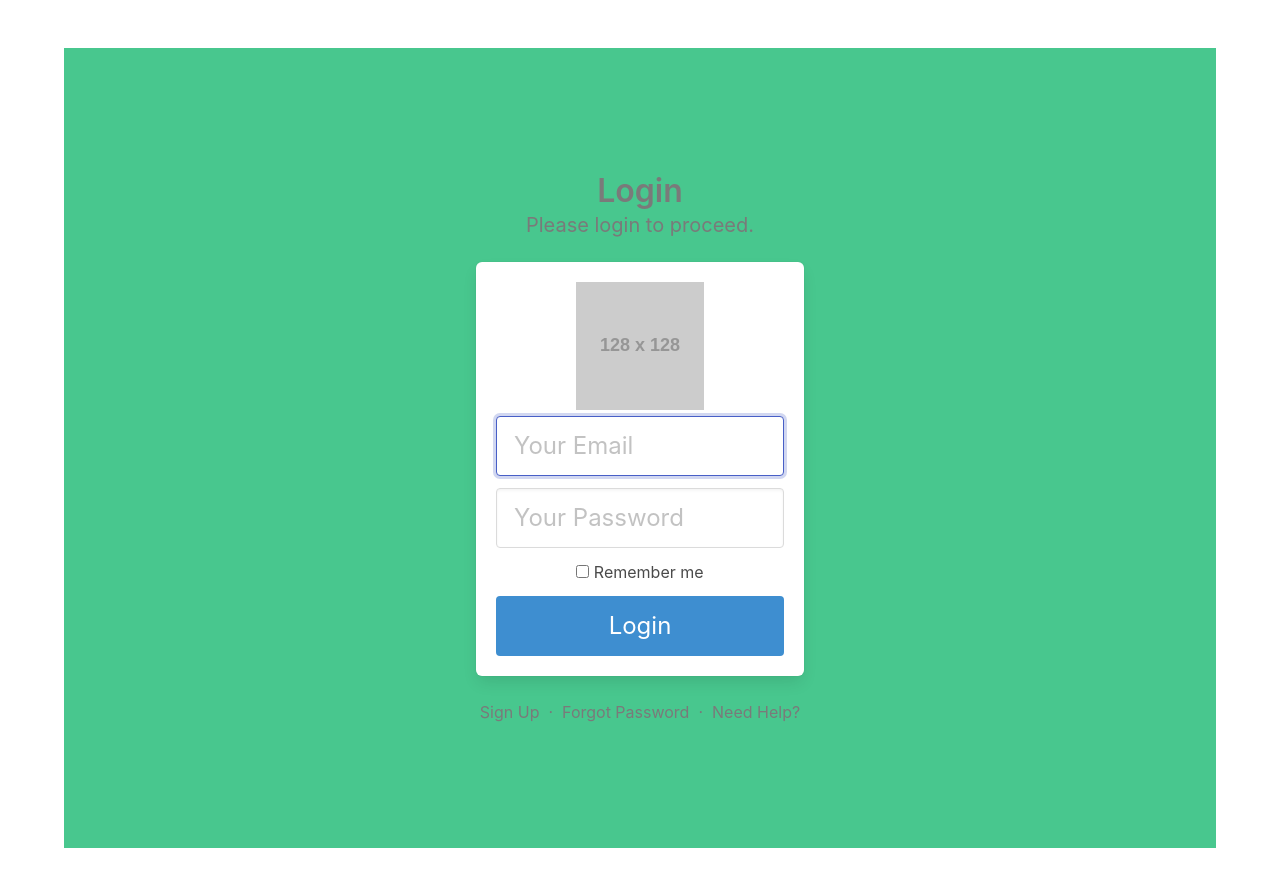
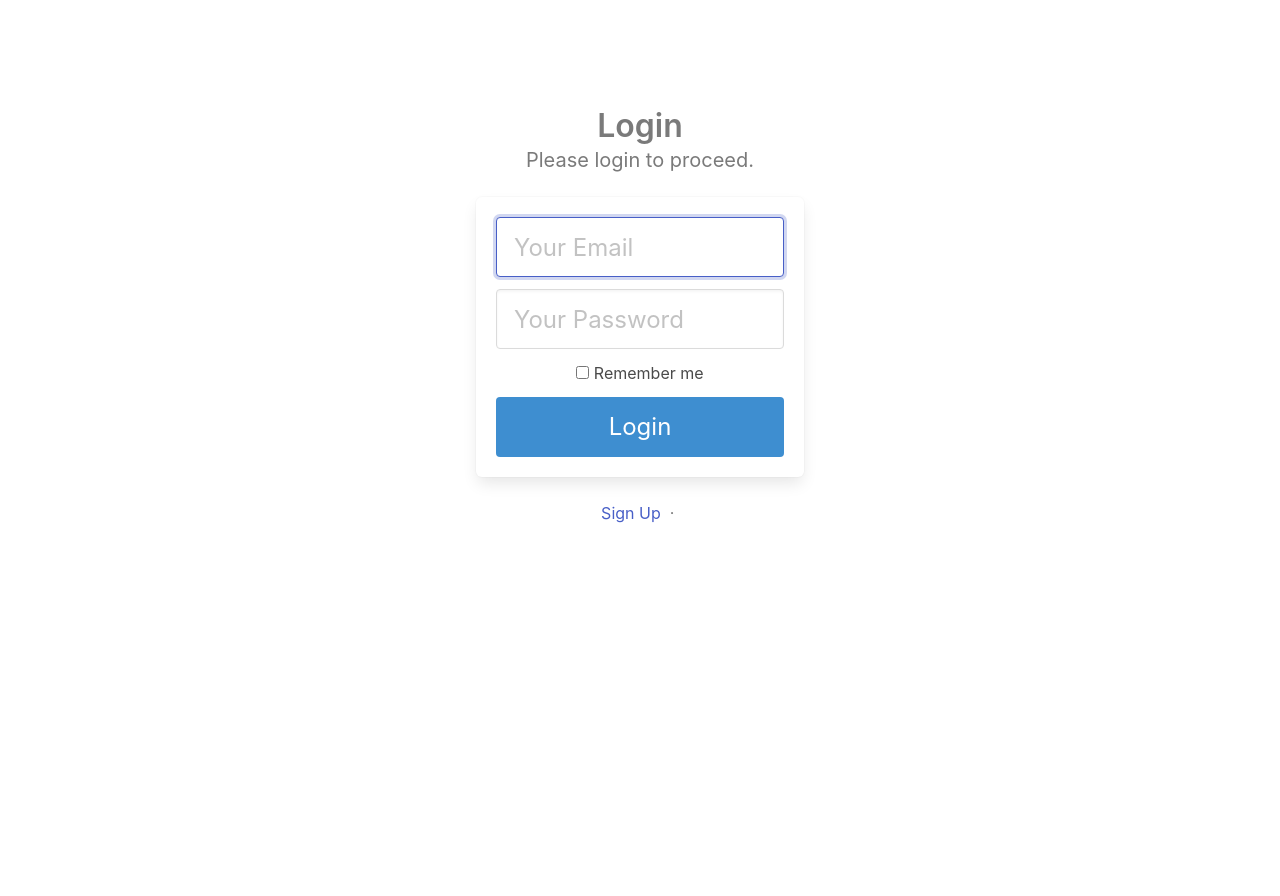
Before and after one commit to algometrix/time_series_graph, a Flask app: page /login in a window 1280 px wide. After the commit the page ends 523 px from the top, so only its background shows below. Run offline with Flask 2, Linux system fonts and the light colour scheme; grey boxes labelled with a size stand in for pictures from a placeholder-image service; some libraries are stand-ins or nearby versions.

Commit message:
HTML Changes

```diff
--- a/templates/login.html
+++ b/templates/login.html
@@ -1,16 +1,13 @@
 {% extends "layout.html" %} {% block content %}
 <div class="container">
-        <section class="hero is-success is-fullheight">
+        <section class="is-fullheight">
                 <div class="hero-body">
                   <div class="container has-text-centered">
                     <div class="column is-4 is-offset-4">
                       <h3 class="title has-text-grey">Login</h3>
                       <p class="subtitle has-text-grey">Please login to proceed.</p>
                       <div class="box">
-                        <figure class="avatar">
-                          <img src="https://placehold.it/128x128">
-                        </figure>
-                        <form>
+                       <form>
                           <div class="field">
                             <div class="control">
                               <input class="input is-large" type="email" placeholder="Your Email" autofocus="">
@@ -33,8 +30,6 @@
                       </div>
                       <p class="has-text-grey">
                         <a href="../">Sign Up</a> &nbsp;·&nbsp;
-                        <a href="../">Forgot Password</a> &nbsp;·&nbsp;
-                        <a href="../">Need Help?</a>
                       </p>
                     </div>
                   </div>
```
